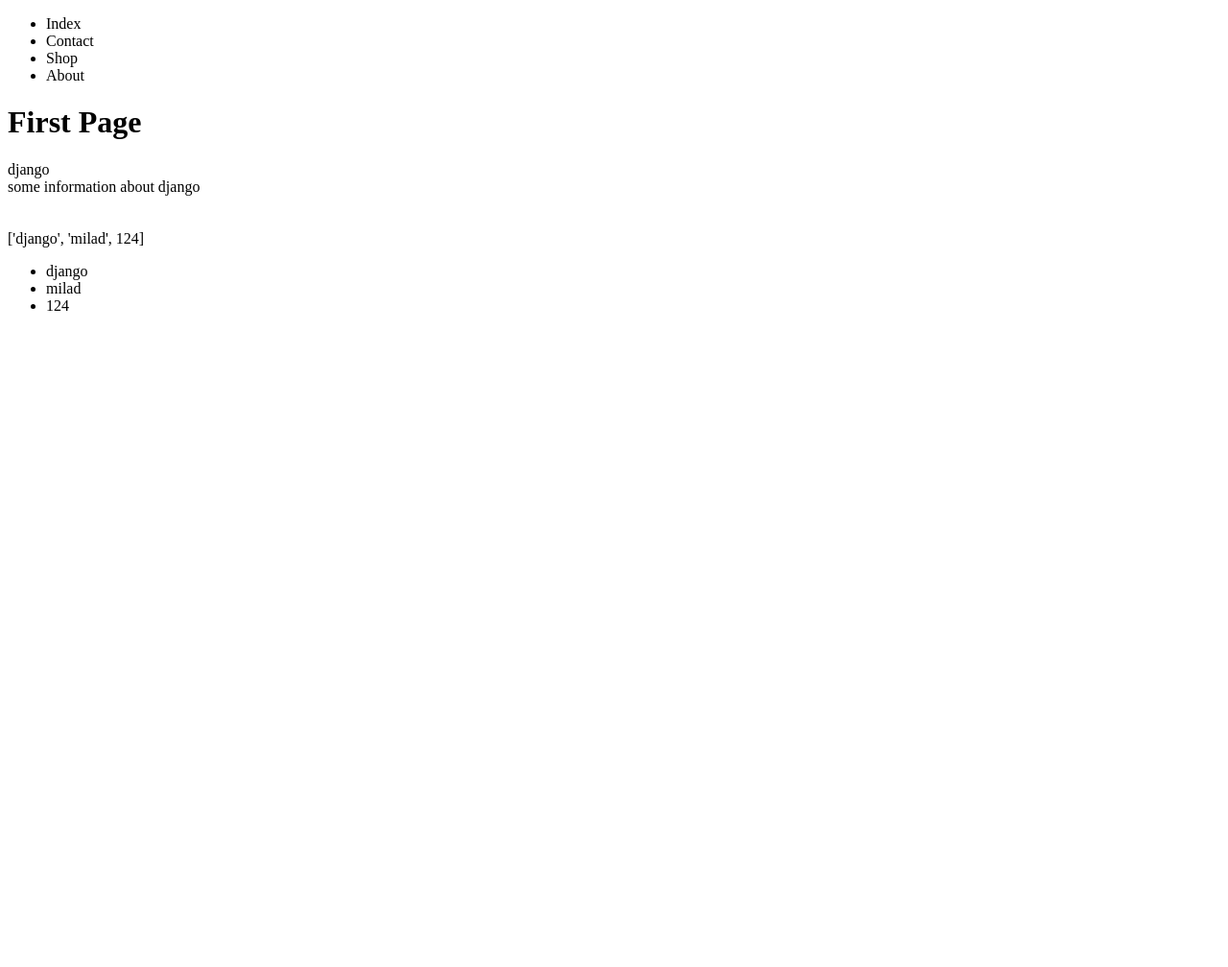
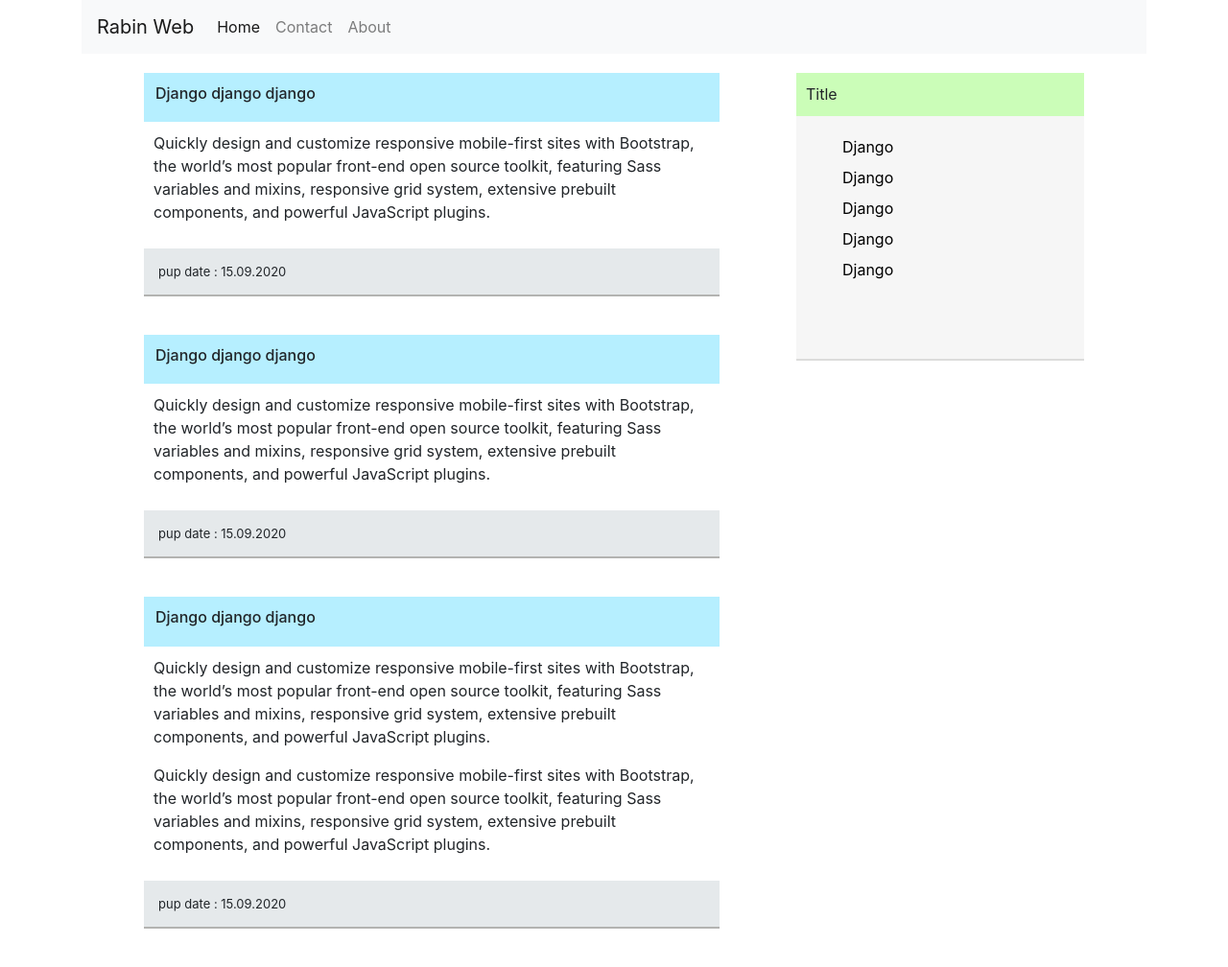
Before and after one commit to khademmilad/django3.1, a Django app: page / in a window 1280 px wide. Shown: the whole page at 96% size. Before the commit the page ends 324 px from the top, so only its background shows below. Run offline with Django 3.2, Linux system fonts and the light colour scheme; some libraries are stand-ins or nearby versions.

Commit message:
Add Style Sheets to base.html

```diff
--- a/mysite/settings.py
+++ b/mysite/settings.py
@@ -119,3 +119,6 @@ USE_TZ = True
 # https://docs.djangoproject.com/en/3.1/howto/static-files/
 
 STATIC_URL = '/static/'
+STATICFILES_DIRS = [
+    os.path.join(BASE_DIR,'static')
+]
--- /dev/null
+++ b/static/style.css
@@ -0,0 +1,60 @@
+header{
+  margin-bottom: 20px;
+}
+.content-box{
+  height: auto;
+  width: 100%;
+  display: flex;
+  flex-wrap: wrap;
+  justify-content: center;
+}
+
+.content{
+  width: 600px;
+  height: auto;
+  margin-bottom: 40px;
+}
+
+.c-title{
+  width: 100%;
+  height: auto;
+  padding: 12px;
+  background-color: #B6EFFF;
+}
+
+.c-content{
+  width: 100%;
+  height: auto;
+  padding: 10px;
+}
+.c-pup{
+  width: 100%;
+  height: 50px;
+  padding: 15px;
+  background-color: #E5E9EB;
+  font-size: 13px;
+  border-bottom: 2px solid #B3B3B1;
+}
+
+.arch{
+  width: 300px;
+  height: 300px;
+  background-color: #F6F6F6;
+  margin-left: 80px;
+  border-bottom: 2px solid #DCDCDB;
+  margin-bottom: 30px;
+}
+.arch-title{
+  width: 100%;
+  height: 45px;
+  background-color: #CBFDB8;
+  padding: 10px;
+}
+.arch-content ul{
+  margin-top: 20px;
+}
+.arch-content ul li{
+  list-style: none;
+  color: black;
+  margin: 8px;
+}
--- a/templates/base.html
+++ b/templates/base.html
@@ -1,30 +1,127 @@
+{% load static %}
 <!DOCTYPE html>
 <html lang="en" dir="ltr">
   <head>
     <meta charset="utf-8">
     <title>Rabin Web</title>
+    <!-- CSS only -->
+<link rel="stylesheet" href="https://stackpath.bootstrapcdn.com/bootstrap/4.5.2/css/bootstrap.min.css" integrity="sha384-JcKb8q3iqJ61gNV9KGb8thSsNjpSL0n8PARn9HuZOnIxN0hoP+VmmDGMN5t9UJ0Z" crossorigin="anonymous">
+<link rel="stylesheet" href="{% static 'style.css' %}">
+<!-- JS, Popper.js, and jQuery -->
+<script src="https://code.jquery.com/jquery-3.5.1.slim.min.js" integrity="sha384-DfXdz2htPH0lsSSs5nCTpuj/zy4C+OGpamoFVy38MVBnE+IbbVYUew+OrCXaRkfj" crossorigin="anonymous"></script>
+<script src="https://cdn.jsdelivr.net/npm/popper.js@1.16.1/dist/umd/popper.min.js" integrity="sha384-9/reFTGAW83EW2RDu2S0VKaIzap3H66lZH81PoYlFhbGU+6BZp6G7niu735Sk7lN" crossorigin="anonymous"></script>
+<script src="https://stackpath.bootstrapcdn.com/bootstrap/4.5.2/js/bootstrap.min.js" integrity="sha384-B4gt1jrGC7Jh4AgTPSdUtOBvfO8shuf57BaghqFfPlYxofvL8/KUEfYiJOMMV+rV" crossorigin="anonymous"></script>
   </head>
   <body>
+<div class="container">
+<header>
+  <nav class="navbar navbar-expand-lg navbar-light bg-light">
+  <a class="navbar-brand" href="#">Rabin Web</a>
+  <button class="navbar-toggler" type="button" data-toggle="collapse" data-target="#navbarNav" aria-controls="navbarNav" aria-expanded="false" aria-label="Toggle navigation">
+    <span class="navbar-toggler-icon"></span>
+  </button>
+  <div class="collapse navbar-collapse" id="navbarNav">
+    <ul class="navbar-nav">
+      <li class="nav-item active">
+        <a class="nav-link" href="#">Home <span class="sr-only">(current)</span></a>
+      </li>
+      <li class="nav-item">
+        <a class="nav-link" href="#">Contact</a>
+      </li>
+      <li class="nav-item">
+        <a class="nav-link" href="#">About</a>
+      </li>
 
-<header>
+    </ul>
+  </div>
+</nav>
+</header>
 
-</header>
-<nav>
-<ul>
-  <li>Index</li>
-  <li>Contact</li>
-  <li>Shop</li>
-  <li>About</li>
-</ul>
-</nav>
 
-{% block content %}
+<div class="content-box">
+
+<div class="box1">
+
+<div class="content">
+  <div class="c-title">
+    <h6>Django django django</h6>
+  </div>
+  <div class="c-content">
+    <p>Quickly design and customize responsive mobile-first sites with Bootstrap, the world’s most popular front-end open source toolkit, featuring Sass variables and mixins, responsive grid system, extensive prebuilt components, and powerful JavaScript plugins.
+
+</p>
+  </div>
+
+  <div class="c-pup">
+    <span>pup date : 15.09.2020</span>
+  </div>
+</div>
 
 
 
-{% endblock %}
+
+<div class="content">
+  <div class="c-title">
+    <h6>Django django django</h6>
+  </div>
+  <div class="c-content">
+    <p>Quickly design and customize responsive mobile-first sites with Bootstrap, the world’s most popular front-end open source toolkit, featuring Sass variables and mixins, responsive grid system, extensive prebuilt components, and powerful JavaScript plugins.
+
+</p>
+  </div>
+
+  <div class="c-pup">
+    <span>pup date : 15.09.2020</span>
+  </div>
+</div>
 
 
-<footer></footer>
+
+
+
+<div class="content">
+  <div class="c-title">
+    <h6>Django django django</h6>
+  </div>
+  <div class="c-content">
+    <p>Quickly design and customize responsive mobile-first sites with Bootstrap, the world’s most popular front-end open source toolkit, featuring Sass variables and mixins, responsive grid system, extensive prebuilt components, and powerful JavaScript plugins.
+
+</p><p>Quickly design and customize responsive mobile-first sites with Bootstrap, the world’s most popular front-end open source toolkit, featuring Sass variables and mixins, responsive grid system, extensive prebuilt components, and powerful JavaScript plugins.
+
+</p>
+  </div>
+
+  <div class="c-pup">
+    <span>pup date : 15.09.2020</span>
+  </div>
+</div>
+
+
+
+</div>
+
+<div class="box2">
+  <div class="arch">
+    <div class="arch-title">
+      <span>Title</span>
+    </div>
+<div class="arch-content">
+  <ul>
+    <a href="#"><li>Django</li></a>
+    <a href="#"><li>Django</li></a>
+    <a href="#"><li>Django</li></a>
+    <a href="#"><li>Django</li></a>
+    <a href="#"><li>Django</li></a>
+  </ul>
+</div>
+  </div>
+</div>
+
+
+</div>
+
+
+
+</div>
   </body>
 </html>
```
